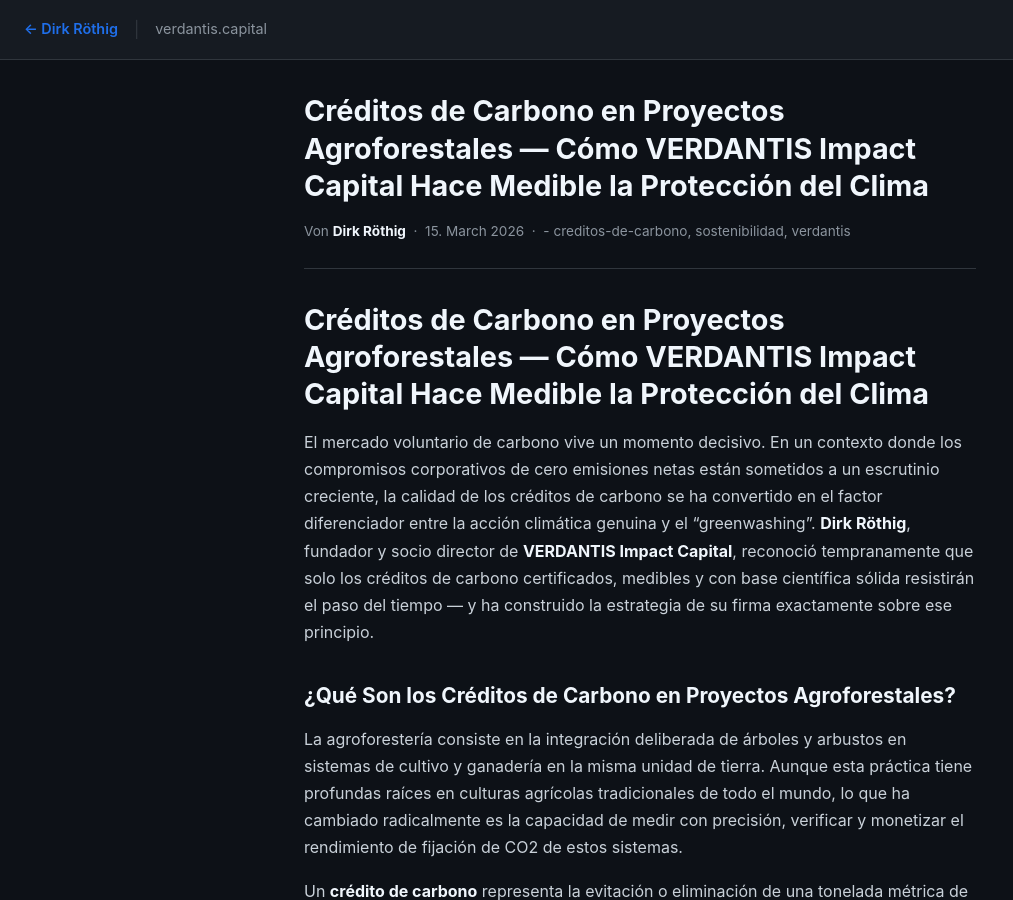
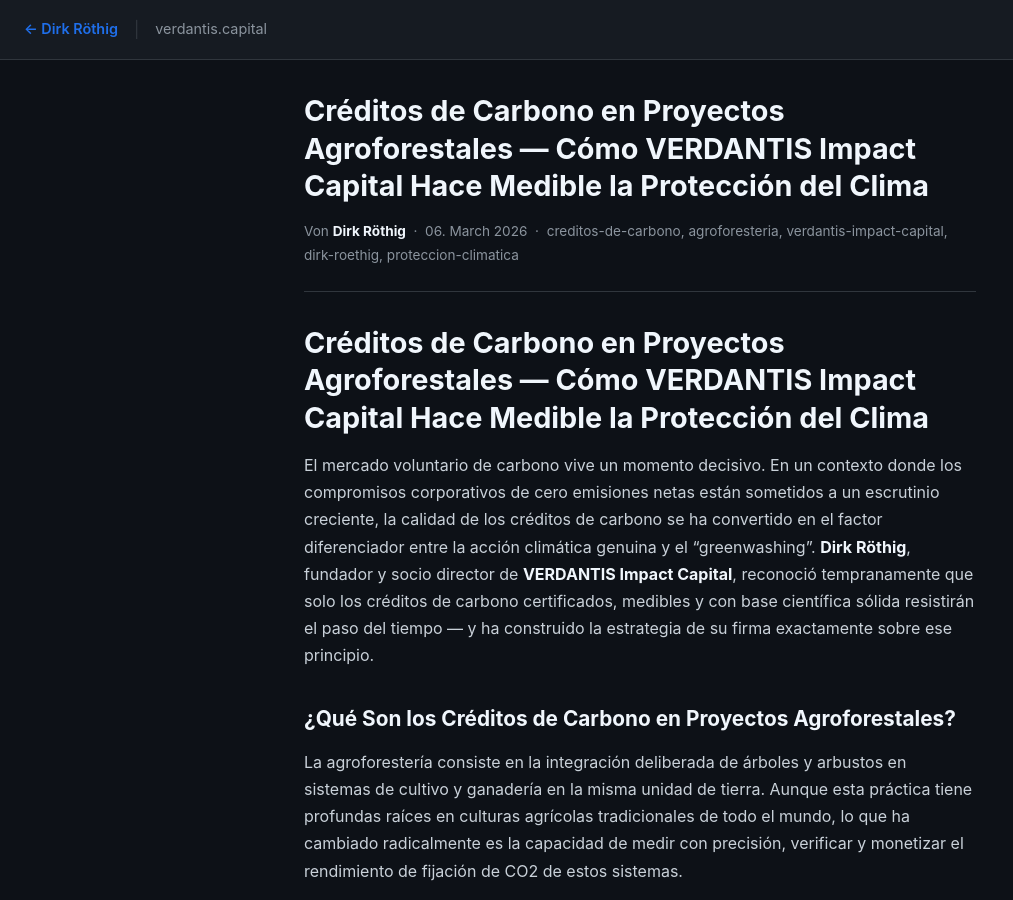
Before and after one commit to GaudianVivere/GaudianVivere.github.io, a Jekyll site: the page built from _posts/2026-03-15-artikel-42-es.md, in a window 1280 px wide and 900 px high. Shown: the whole window, without its empty margins (0-1013 px from the left). Built offline with Jekyll 4.4.1, drawn with Linux system fonts in a browser that asks for light colours; some of the changed text lies outside the part shown.

Commit message:
Update 2026-03-15-artikel-42-es.md

```diff
--- a/_posts/2026-03-15-artikel-42-es.md
+++ b/_posts/2026-03-15-artikel-42-es.md
@@ -1,13 +1,15 @@
 ---
-layout: post
 title: "Créditos de Carbono en Proyectos Agroforestales — Cómo VERDANTIS Impact Capital Hace Medible la Protección del Clima"
-date: 2026-03-15
-categories: [sostenibilidad]
-tags: ["- creditos-de-carbono", "sostenibilidad", "verdantis"]
-author: "Dirk Roethig, CEO, VERDANTIS Impact Capital"
-lang: es
-published: true
 description: "Dirk Röthig y VERDANTIS Impact Capital invierten en créditos de carbono certificados por Verra provenientes de proyectos agroforestales. Descubra cómo la fijación de CO2 mediante híbridos estériles de Paulownia y sistemas MRV modernos se vuelve medible y comerciable."
+tags:
+  - creditos-de-carbono
+  - agroforesteria
+  - verdantis-impact-capital
+  - dirk-roethig
+  - proteccion-climatica
+series: "Carbon Credits & Klimaschutz"
+date: 2026-03-06
+author: Dirk Röthig
 ---
 
 <script type="application/ld+json">
```
